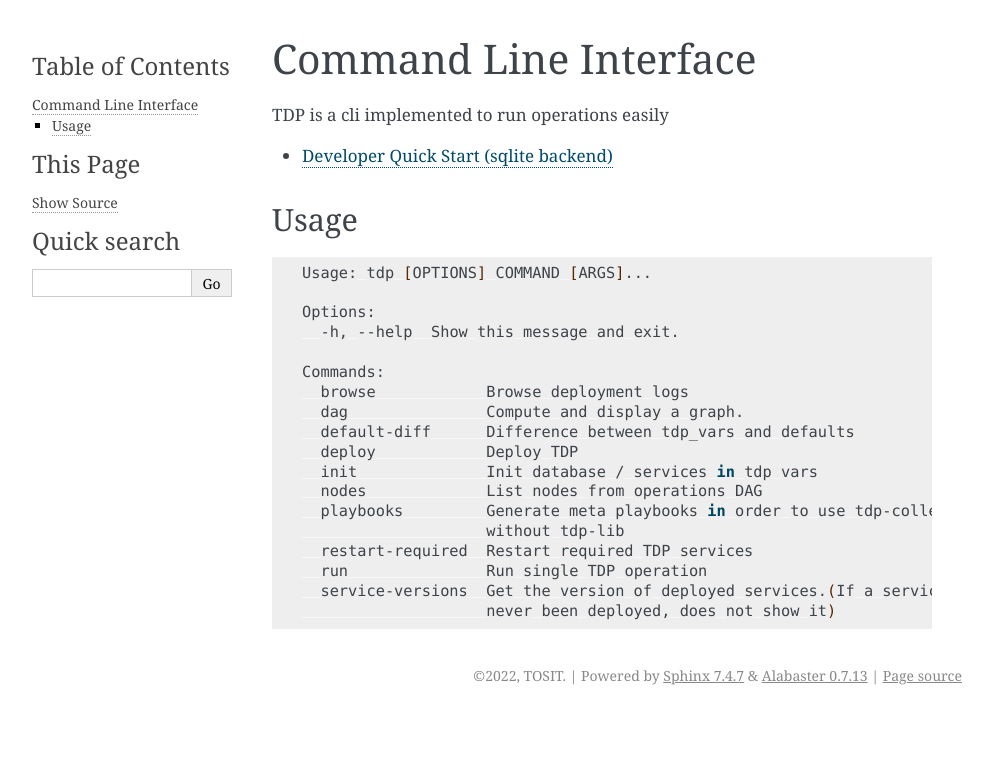
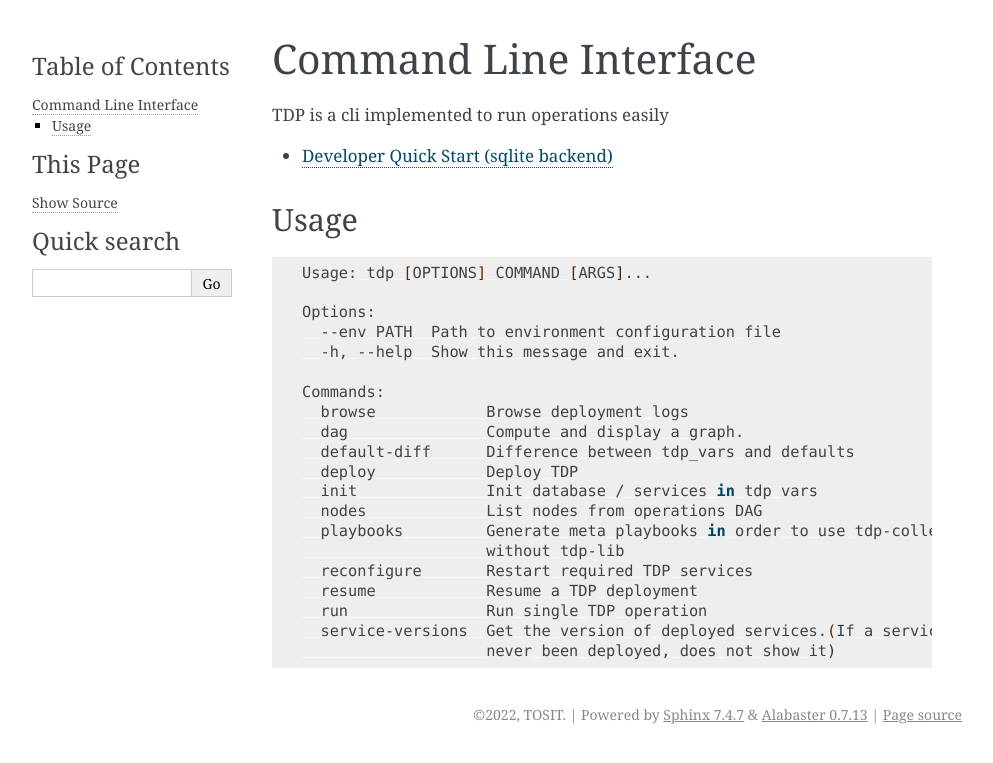
Before and after one commit to TOSIT-IO/tdp-lib, a Sphinx documentation site: the page built from docs/developer/cli/index.rst, in a window 1280 px wide. Shown: the top 763 px of the page, without its empty margins (148-1141 px from the left). Built offline with Sphinx 7.4.7, drawn with Linux system fonts in a browser that asks for light colours; pages that are not in the unit, such as notebooks, are missing from menus.

Commit message:
docs: update cli documentation

```diff
--- a/docs/developer/cli/index.rst
+++ b/docs/developer/cli/index.rst
@@ -15,6 +15,7 @@ Usage
   Usage: tdp [OPTIONS] COMMAND [ARGS]...
 
   Options:
+    --env PATH  Path to environment configuration file
     -h, --help  Show this message and exit.
 
   Commands:
@@ -26,7 +27,8 @@ Usage
     nodes             List nodes from operations DAG
     playbooks         Generate meta playbooks in order to use tdp-collection
                       without tdp-lib
-    restart-required  Restart required TDP services
+    reconfigure       Restart required TDP services
+    resume            Resume a TDP deployment
     run               Run single TDP operation
     service-versions  Get the version of deployed services.(If a service has
                       never been deployed, does not show it)
```
Also changed, not shown: docs/tdp.cli.commands.rst (+0 -8 lines), docs/tdp.cli.rst (+8 -0 lines).
